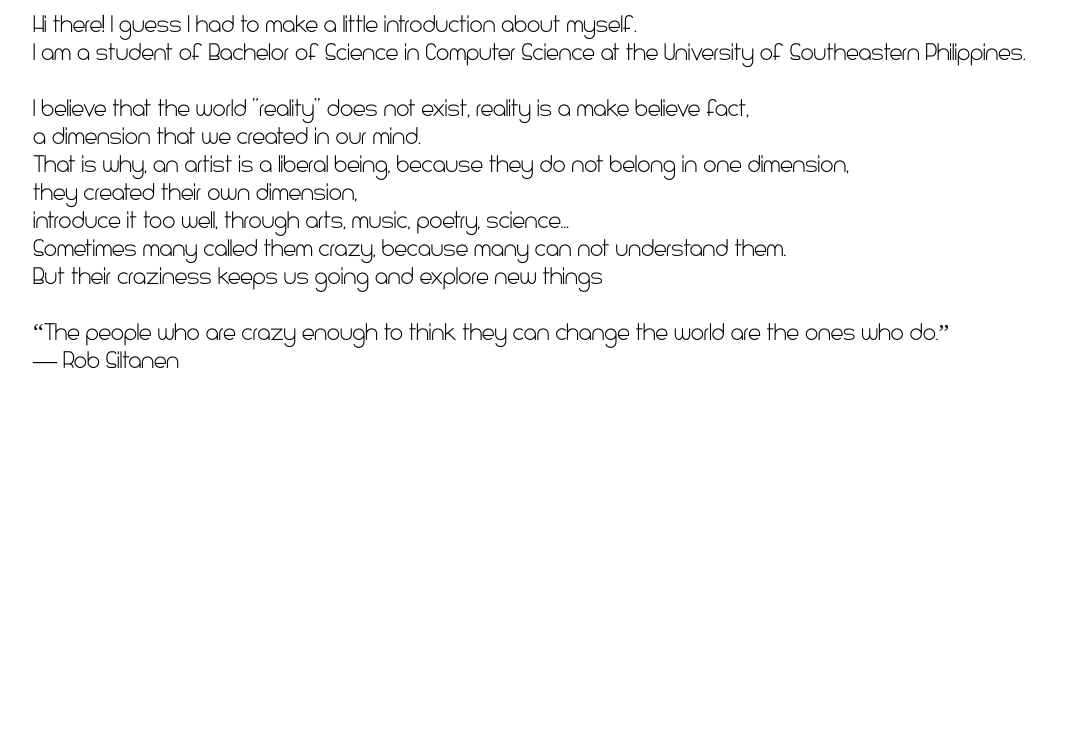
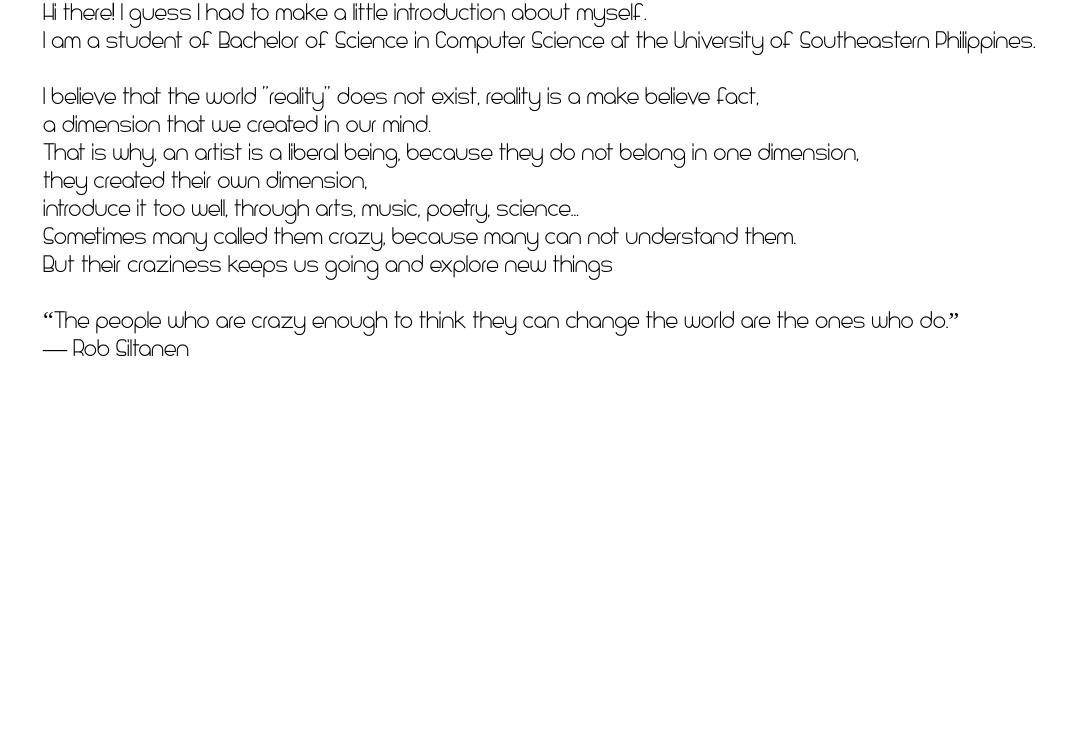
Before and after one commit to blackheart908/BERNAL_Mina_PersonalWebsite, a plain HTML site: page profile.html in a window 1280 px wide. Shown: the part 70-800 px from the top of the page, without its empty margins (25-1091 px from the left). Drawn offline with Linux system fonts and the light colour scheme.

Commit message:
adding padding

```diff
--- a/styles/achievementS.css
+++ b/styles/achievementS.css
@@ -7,11 +7,16 @@
 
 #achievements{
     font-family: newFont;
-    margin-top: 150px;
+    margin-top: 50px;
     margin-left: 50px;
     width:auto;
 }
 
+ div {
+                    border-radius: 10px;
+                    background-color:white;
+                    padding: 50px;
+                }
 
 
 h1,h2{
--- a/styles/profileS.css
+++ b/styles/profileS.css
@@ -7,10 +7,16 @@
 
 #profile{
         font-family: newFont;
-        margin-top: 20px;
+        margin-top: 0px;
         margin-left: 50px;
         width:auto;
 }
+ div {
+                    border-radius: 5px;
+                    background-color:white;
+                    padding-left: 10px;
+                }
+
 
 h1{
     color:darkblue;
```
